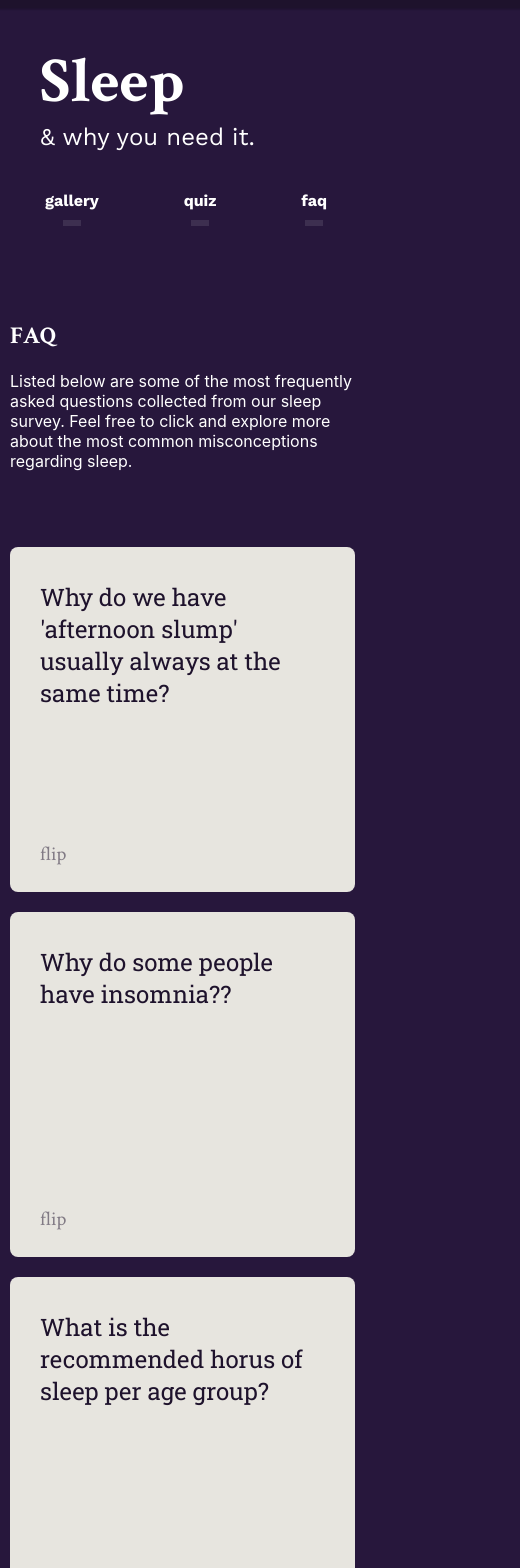
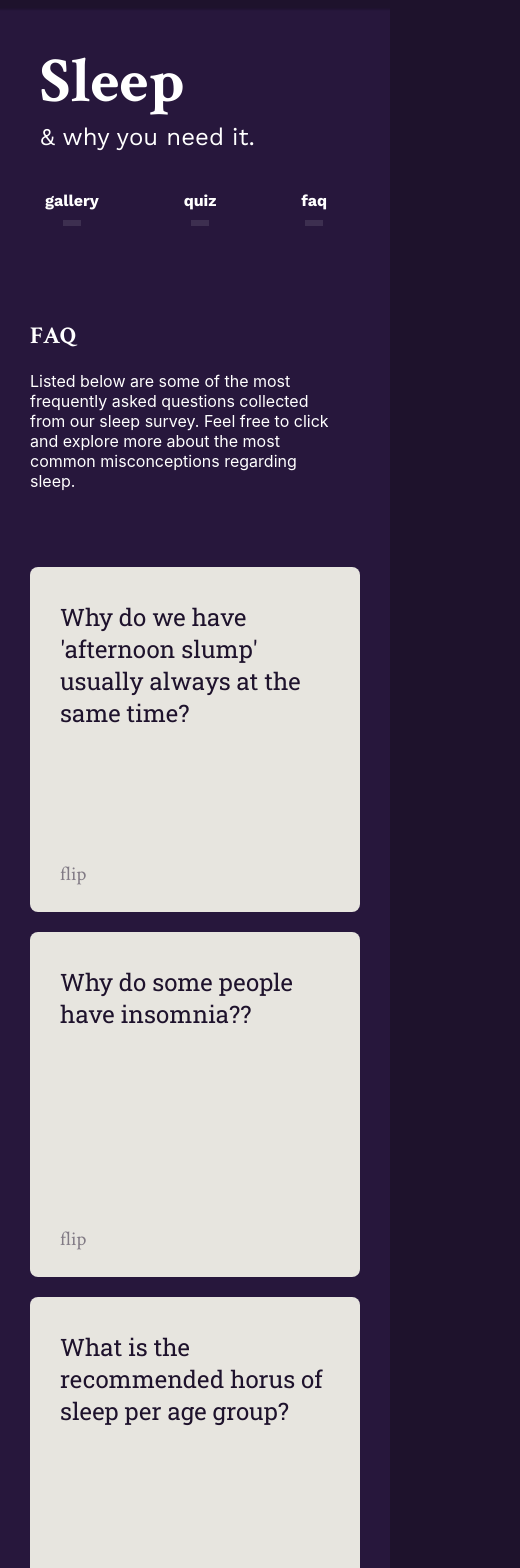
Before and after one commit to Justinzh1/sleep, a React (Create React App) app: page /faq in a window 390 px wide. Shown: the top 1568 px of the page, 520 px wide, since content can reach past the window. Built offline with nearby package versions, Linux system fonts and the light colour scheme.

Commit message:
Add scaling

```diff
--- a/src/components/faq/faq.css
+++ b/src/components/faq/faq.css
@@ -42,7 +42,6 @@
 
 .faqs-container {
 	display: flex;
-	width: calc(100% + 20px);
 	flex-direction: row;
 	justify-content: left;
 	flex-wrap: wrap;
@@ -57,3 +56,18 @@
 	left: 30px !important;
 	bottom: 5px !important;
 }
+
+@media only screen and (max-width: 500px) {
+	.container {
+		min-width: 350px !important;
+	}
+	.header-container {
+		min-width: 300px;
+	}
+	.faq-card {
+		min-width: 300px;
+	}
+	.faqs-container {
+		min-width: 350px;
+	}
+}
```
Also changed, not shown: src/components/quiz/Quiz.css (line endings or trailing spaces).
